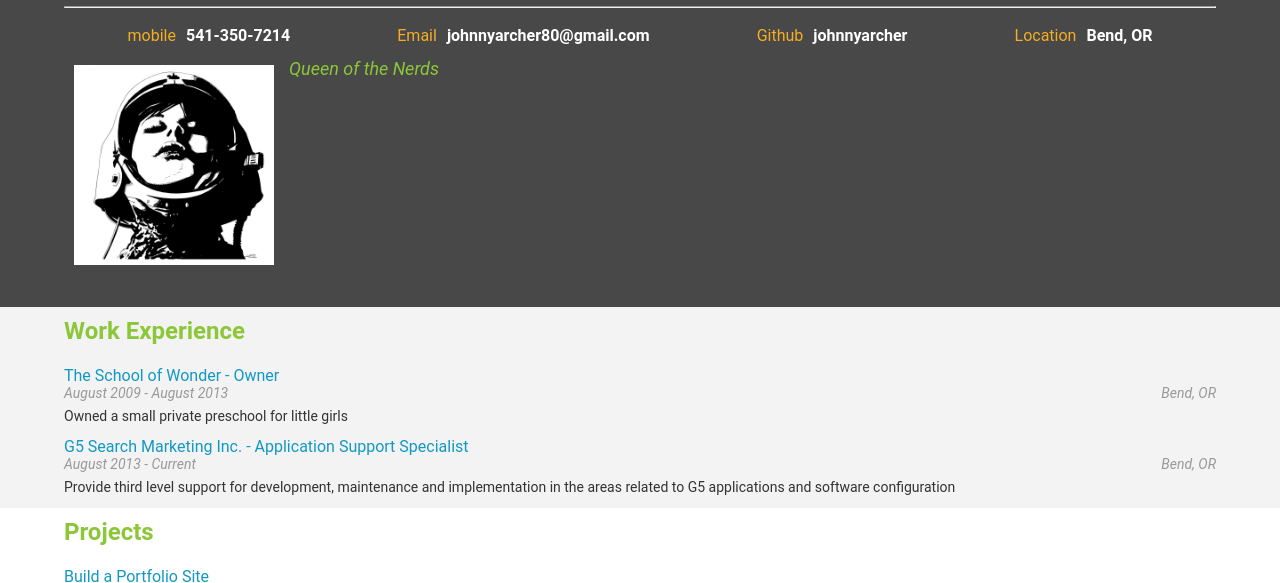
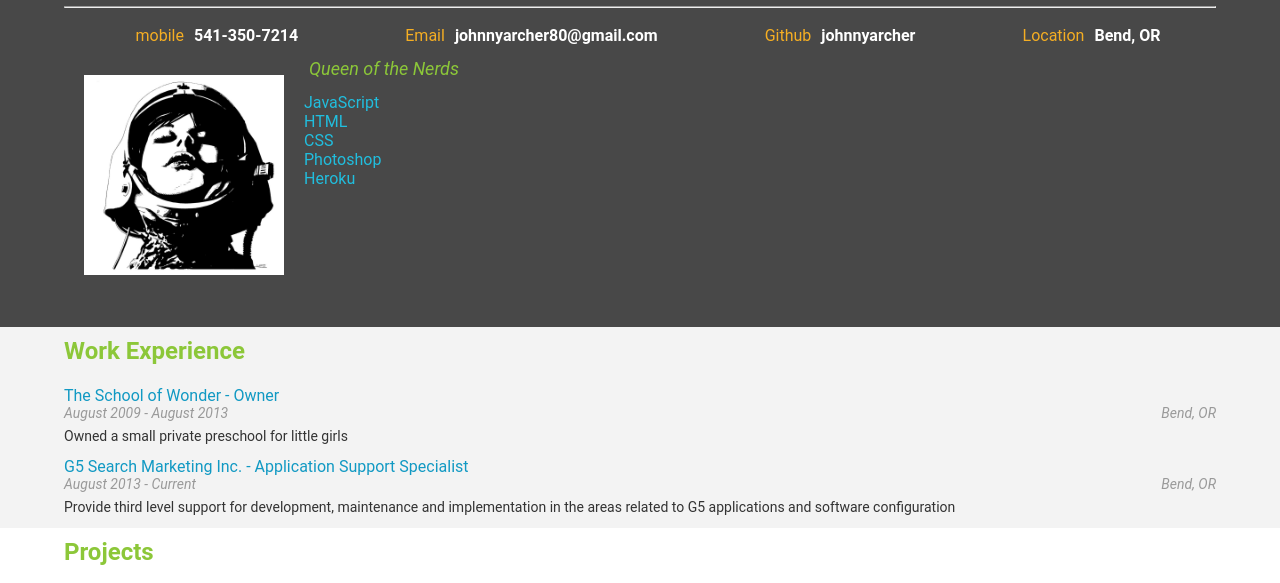
Before and after one commit to johnnyarcher/onlineresume, a plain HTML site: page index.html in a window 1280 px wide. Shown: the part 82-665 px from the top of the page. Drawn offline with Linux system fonts and the light colour scheme; some packages are replaced by stand-ins of ours.

Commit message:
Online Resume Submission

```diff
--- a/css/style.css
+++ b/css/style.css
@@ -100,8 +100,7 @@ a {
 }
 
 #skills-h3 {
-  color: #f5ae23;
-  display: none;
+  color: #21BEDE;
 }
 
 .orange {
@@ -127,7 +126,6 @@ a {
   background-color: #4a4a4a;
 }
 
-/* TODO: Replace with image later */
 #header {
   background-color: #484848;
 }
@@ -154,11 +152,19 @@ a {
 
 ul {
   list-style-type: none;
+  padding: 10px;
+
+
+}
+
+li {
+    padding-left: 16px;
+    color: #21BEDE;
 }
 
 .biopic {
   float: left;
-  padding: 10px;
+  padding: 20px;
   width: 200px;
   display: none;
 }
--- a/js/resumeBuilder.js
+++ b/js/resumeBuilder.js
@@ -91,6 +91,13 @@ if (formattedContactInfo.length > 0) {
     	$("#header").append(formattedBioPic);
     	$("#header").append(formattedWelcomeMessage);
 
+        var str = "";
+
+        bio.skills.forEach(function(skill){
+            str += "<li>" + skill + "</li>";
+        });
+        str = "<ul>" + str + "</ul>";
+        $("#header").append(str);
     }
 }
 
```
Lines whose indentation alone changed are shown as unchanged.
